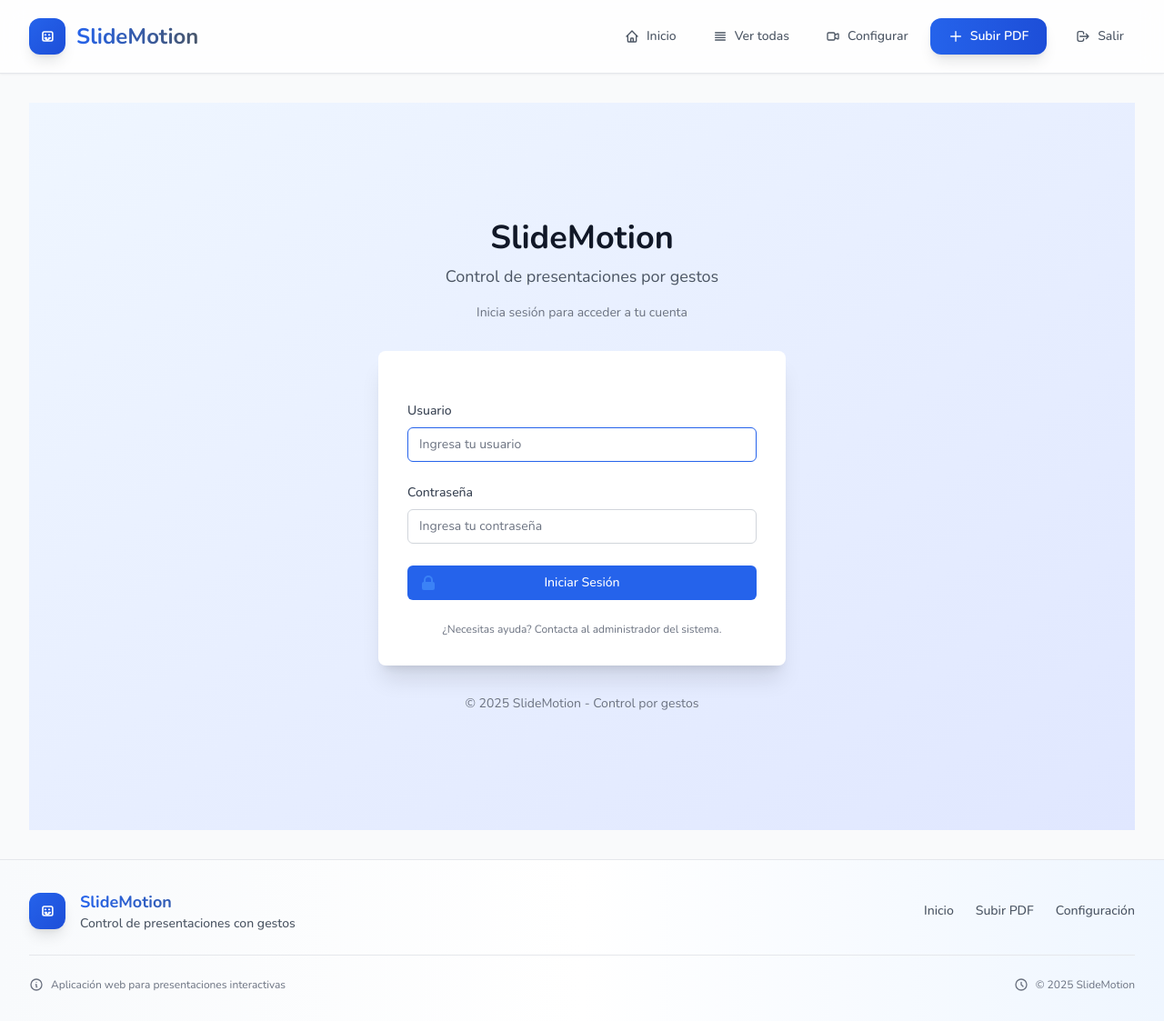
After one commit to Jaolmos/presentation-gesture-pdf-mediapipe-django, a Django app: page /accounts/login/ in a window 1280 px wide. The commit adds this page. Shown: the whole page at 91% size. Run offline with Django 5.2, Linux system fonts and the light colour scheme; some libraries are stand-ins or nearby versions.

Commit message:
feat: implementar sistema completo de autenticación y login
- Añadir configuración de login/logout en URLs y settings
- Proteger todas las vistas con @login_required decorador
- Crear template profesional de login con diseño Tailwind
- Integrar menú de usuario con logout funcional en header
- Configurar redirección automática después de login/logout
- Actualizar año del copyright en footer

Funcionalidades implementadas:
* Login obligatorio para acceder a SlideMotion
* Template de login responsive y profesional
* Logout con formulario POST (sin errores 405)
* Interfaz de usuario mostrando username
* Redirección automática a login si no autenticado

```diff
--- a/slidemotion/settings/base.py
+++ b/slidemotion/settings/base.py
@@ -191,6 +191,11 @@ X_FRAME_OPTIONS = 'DENY'
 MAX_UPLOAD_SIZE = int(os.getenv('MAX_UPLOAD_SIZE', '52428800'))  # 50MB default
 ALLOWED_UPLOAD_EXTENSIONS = [ext.strip() for ext in os.getenv('ALLOWED_UPLOAD_EXTENSIONS', 'pdf').split(',')]
 
+# Authentication settings
+LOGIN_URL = '/accounts/login/'
+LOGIN_REDIRECT_URL = '/'
+LOGOUT_REDIRECT_URL = '/'
+
 # Email settings (base configuration)
 EMAIL_BACKEND = os.getenv('EMAIL_BACKEND', 'django.core.mail.backends.console.EmailBackend')
 EMAIL_HOST = os.getenv('EMAIL_HOST', 'localhost')
--- a/slidemotion/urls.py
+++ b/slidemotion/urls.py
@@ -18,9 +18,12 @@ from django.contrib import admin
 from django.urls import path, include
 from django.conf import settings
 from django.conf.urls.static import static
+from django.contrib.auth import views as auth_views
 
 urlpatterns = [
     path('admin/', admin.site.urls),
+    path('accounts/login/', auth_views.LoginView.as_view(), name='login'),
+    path('accounts/logout/', auth_views.LogoutView.as_view(next_page='/'), name='logout'),
     path('', include('apps.presentations.urls')),
 ]
 
--- a/templates/includes/footer.html
+++ b/templates/includes/footer.html
@@ -51,7 +51,7 @@
                         <svg class="w-4 h-4" fill="none" stroke="currentColor" viewBox="0 0 24 24">
                             <path stroke-linecap="round" stroke-linejoin="round" stroke-width="2" d="M12 8v4l3 3m6-3a9 9 0 11-18 0 9 9 0 0118 0z"/>
                         </svg>
-                        © 2024 SlideMotion
+                        © 2025 SlideMotion
                     </p>
                 </div>
             </div>
--- a/templates/includes/header.html
+++ b/templates/includes/header.html
@@ -52,6 +52,24 @@
                     </svg>
                     Subir PDF
                 </a>
+
+                <!-- Menú de usuario -->
+                <div class="relative ml-4">
+                    <div class="flex items-center gap-3">
+                        <span class="text-sm text-gray-600 hidden sm:block">{{ user.username }}</span>
+                        <form method="post" action="{% url 'logout' %}" class="inline">
+                            {% csrf_token %}
+                            <button type="submit"
+                                   class="inline-flex items-center gap-2 text-gray-600 hover:text-red-600 hover:bg-red-50 px-3 py-2 rounded-xl text-sm font-medium transition-all duration-200"
+                                   title="Cerrar sesión">
+                                <svg class="w-4 h-4" fill="none" stroke="currentColor" viewBox="0 0 24 24">
+                                    <path stroke-linecap="round" stroke-linejoin="round" stroke-width="2" d="M17 16l4-4m0 0l-4-4m4 4H7m6 4v1a3 3 0 01-3 3H6a3 3 0 01-3-3V7a3 3 0 013-3h4a3 3 0 013 3v1"/>
+                                </svg>
+                                <span class="hidden sm:inline">Salir</span>
+                            </button>
+                        </form>
+                    </div>
+                </div>
             </div>
         </div>
     </div>
--- /dev/null
+++ b/templates/registration/login.html
@@ -0,0 +1,94 @@
+{% extends 'base.html' %}
+{% load widget_tweaks %}
+
+{% block title %}Iniciar Sesión - SlideMotion{% endblock %}
+
+{% block content %}
+<div class="min-h-screen flex items-center justify-center bg-gradient-to-br from-blue-50 to-indigo-100 py-12 px-4 sm:px-6 lg:px-8">
+    <div class="max-w-md w-full space-y-8">
+        <div class="text-center">
+            <h1 class="text-4xl font-bold text-gray-900 mb-2">SlideMotion</h1>
+            <h2 class="text-lg text-gray-600">Control de presentaciones por gestos</h2>
+            <p class="mt-4 text-sm text-gray-500">Inicia sesión para acceder a tu cuenta</p>
+        </div>
+
+        <div class="bg-white shadow-xl rounded-lg px-8 py-8">
+            {% if form.errors %}
+                <div class="mb-6 p-4 bg-red-50 border border-red-200 rounded-md">
+                    <div class="flex">
+                        <div class="flex-shrink-0">
+                            <svg class="h-5 w-5 text-red-400" viewBox="0 0 20 20" fill="currentColor">
+                                <path fill-rule="evenodd" d="M10 18a8 8 0 100-16 8 8 0 000 16zM8.707 7.293a1 1 0 00-1.414 1.414L8.586 10l-1.293 1.293a1 1 0 101.414 1.414L10 11.414l1.293 1.293a1 1 0 001.414-1.414L11.414 10l1.293-1.293a1 1 0 00-1.414-1.414L10 8.586 8.707 7.293z" clip-rule="evenodd" />
+                            </svg>
+                        </div>
+                        <div class="ml-3">
+                            <h3 class="text-sm font-medium text-red-800">Error de autenticación</h3>
+                            <div class="mt-1 text-sm text-red-700">
+                                {% if form.non_field_errors %}
+                                    {% for error in form.non_field_errors %}
+                                        {{ error }}
+                                    {% endfor %}
+                                {% else %}
+                                    Usuario o contraseña incorrectos.
+                                {% endif %}
+                            </div>
+                        </div>
+                    </div>
+                </div>
+            {% endif %}
+
+            <form method="post" class="space-y-6">
+                {% csrf_token %}
+
+                <div>
+                    <label for="{{ form.username.id_for_label }}" class="block text-sm font-medium text-gray-700 mb-2">
+                        Usuario
+                    </label>
+                    {% render_field form.username class="appearance-none rounded-md relative block w-full px-3 py-2 border border-gray-300 placeholder-gray-500 text-gray-900 focus:outline-none focus:ring-primary focus:border-primary focus:z-10 sm:text-sm" placeholder="Ingresa tu usuario" %}
+                    {% if form.username.errors %}
+                        <p class="mt-1 text-sm text-red-600">{{ form.username.errors.0 }}</p>
+                    {% endif %}
+                </div>
+
+                <div>
+                    <label for="{{ form.password.id_for_label }}" class="block text-sm font-medium text-gray-700 mb-2">
+                        Contraseña
+                    </label>
+                    {% render_field form.password class="appearance-none rounded-md relative block w-full px-3 py-2 border border-gray-300 placeholder-gray-500 text-gray-900 focus:outline-none focus:ring-primary focus:border-primary focus:z-10 sm:text-sm" placeholder="Ingresa tu contraseña" %}
+                    {% if form.password.errors %}
+                        <p class="mt-1 text-sm text-red-600">{{ form.password.errors.0 }}</p>
+                    {% endif %}
+                </div>
+
+                <div>
+                    <button type="submit" class="group relative w-full flex justify-center py-2 px-4 border border-transparent text-sm font-medium rounded-md text-white bg-primary hover:bg-blue-700 focus:outline-none focus:ring-2 focus:ring-offset-2 focus:ring-primary transition duration-150 ease-in-out">
+                        <span class="absolute left-0 inset-y-0 flex items-center pl-3">
+                            <svg class="h-5 w-5 text-blue-500 group-hover:text-blue-400" viewBox="0 0 20 20" fill="currentColor">
+                                <path fill-rule="evenodd" d="M5 9V7a5 5 0 0110 0v2a2 2 0 012 2v5a2 2 0 01-2 2H5a2 2 0 01-2-2v-5a2 2 0 012-2zm8-2v2H7V7a3 3 0 016 0z" clip-rule="evenodd" />
+                            </svg>
+                        </span>
+                        Iniciar Sesión
+                    </button>
+                </div>
+
+                <!-- Input para recordar next URL si existe -->
+                {% if request.GET.next %}
+                    <input type="hidden" name="next" value="{{ request.GET.next }}">
+                {% endif %}
+            </form>
+
+            <div class="mt-6 text-center">
+                <p class="text-xs text-gray-500">
+                    ¿Necesitas ayuda? Contacta al administrador del sistema.
+                </p>
+            </div>
+        </div>
+
+        <div class="text-center">
+            <p class="text-sm text-gray-500">
+                © 2025 SlideMotion - Control por gestos
+            </p>
+        </div>
+    </div>
+</div>
+{% endblock %}
```
Also changed, not shown: apps/presentations/views.py (+13 -0 lines).
